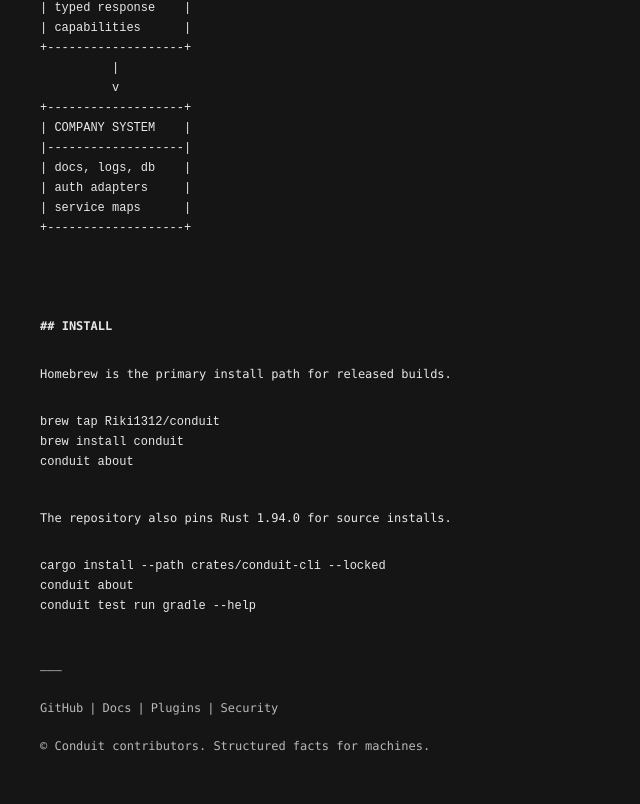
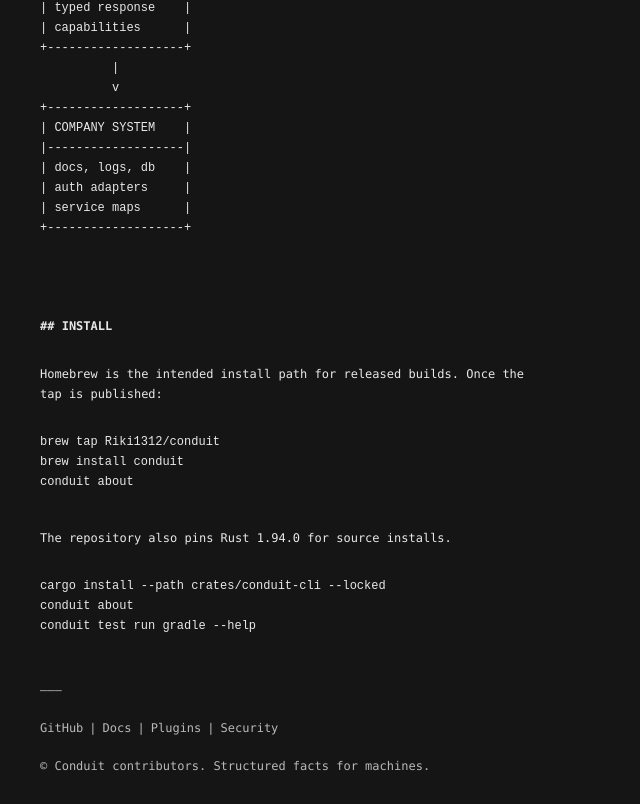
Before and after one commit to Riki1312/conduit-cli, a plain HTML site: page site/index.html in a window 1280 px wide. Shown: the part 2258-3062 px from the top of the page, without its empty margins (0-640 px from the left). Drawn offline with Linux system fonts and the light colour scheme.

Commit message:
docs: align public docs with current capabilities

```diff
--- a/site/index.html
+++ b/site/index.html
@@ -209,7 +209,10 @@
 
       <section class="section" id="install">
         <h2>## INSTALL</h2>
-        <p>Homebrew is the primary install path for released builds.</p>
+        <p>
+          Homebrew is the intended install path for released builds. Once the
+          tap is published:
+        </p>
 
         <pre><code>brew tap Riki1312/conduit
 brew install conduit
```
Also changed, not shown: 10 other files.
